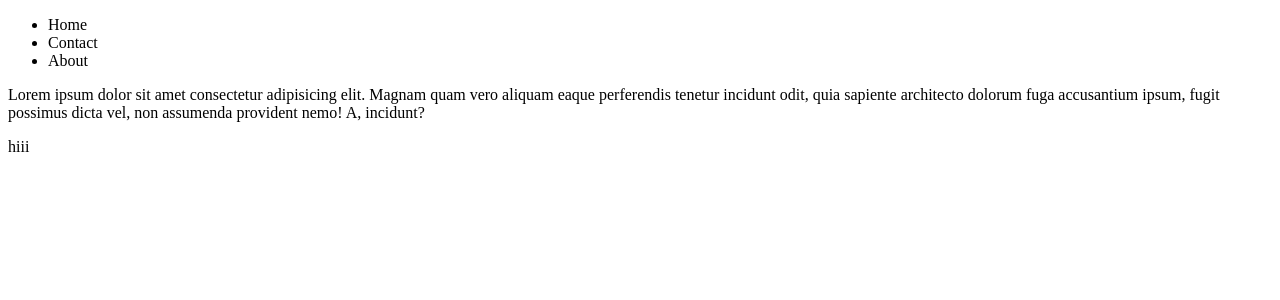
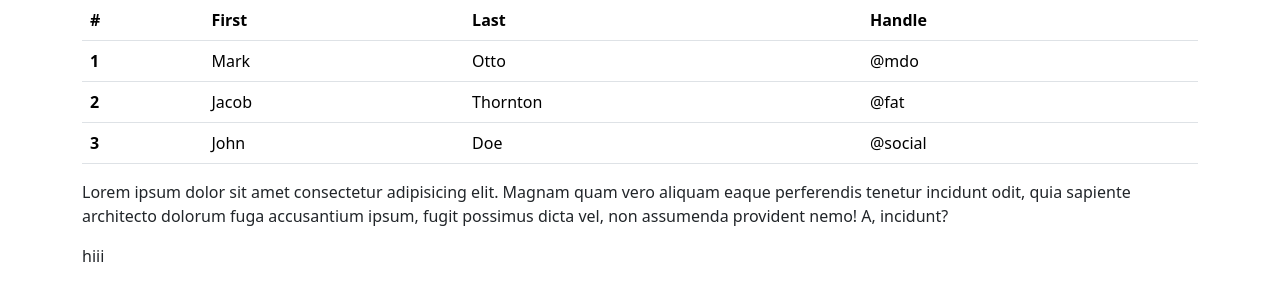
Before and after one commit to Raktimb98/JavaScript, a website with bundled scripts: page index.html in a window 1280 px wide. Built offline with nearby package versions, Linux system fonts and the light colour scheme.

Commit message:
Table navigation

```diff
--- a/index.html
+++ b/index.html
@@ -1,25 +1,62 @@
 <!DOCTYPE html>
 <html lang="en">
+
 <head>
     <meta charset="UTF-8">
     <meta name="viewport" content="width=device-width, initial-scale=1.0">
+    <link href="https://cdn.jsdelivr.net/npm/bootstrap@5.3.5/dist/css/bootstrap.min.css" rel="stylesheet" integrity="sha384-SgOJa3DmI69IUzQ2PVdRZhwQ+dy64/BUtbMJw1MZ8t5HZApcHrRKUc4W0kG879m7" crossorigin="anonymous">
     <title>JavaScript</title>
 </head>
+
 <body>
-    <nav>
+    <!-- <nav>
         <ul>
             <li>Home</li>
             <li>Contact</li>
             <li>About</li>
         </ul>
-    </nav>
+    </nav> -->
     <div class="container">
+        <table class="table">
+            <thead>
+                <tr>
+                    <th scope="col">#</th>
+                    <th scope="col">First</th>
+                    <th scope="col">Last</th>
+                    <th scope="col">Handle</th>
+                </tr>
+            </thead>
+            <tbody>
+                <tr>
+                    <th scope="row">1</th>
+                    <td>Mark</td>
+                    <td>Otto</td>
+                    <td>@mdo</td>
+                </tr>
+                <tr>
+                    <th scope="row">2</th>
+                    <td>Jacob</td>
+                    <td>Thornton</td>
+                    <td>@fat</td>
+                </tr>
+                <tr>
+                    <th scope="row">3</th>
+                    <td>John</td>
+                    <td>Doe</td>
+                    <td>@social</td>
+                </tr>
+            </tbody>
+        </table>
         <p>
-            Lorem ipsum dolor sit amet consectetur adipisicing elit. Magnam quam vero aliquam eaque perferendis tenetur incidunt odit, quia sapiente architecto dolorum fuga accusantium ipsum, fugit possimus dicta vel, non assumenda provident nemo! A, incidunt?
+            Lorem ipsum dolor sit amet consectetur adipisicing elit. Magnam quam vero aliquam eaque perferendis tenetur
+            incidunt odit, quia sapiente architecto dolorum fuga accusantium ipsum, fugit possimus dicta vel, non
+            assumenda provident nemo! A, incidunt?
         </p>
         <span>hiii</span>
     </div>
 
     <script src="./index.js"></script>
+    <script src="https://cdn.jsdelivr.net/npm/bootstrap@5.3.5/dist/js/bootstrap.bundle.min.js" integrity="sha384-k6d4wzSIapyDyv1kpU366/PK5hCdSbCRGRCMv+eplOQJWyd1fbcAu9OCUj5zNLiq" crossorigin="anonymous"></script>
 </body>
+
 </html>
--- a/index.js
+++ b/index.js
@@ -332,11 +332,16 @@
 // console.log(document.body.parentElement);
 
 //* Element only navigation
-const changeBodyRed = () => {
-    document.body.firstElementChild.style.background = "red";
-}
+// const changeBodyRed = () => {
+//     document.body.firstElementChild.style.background = "red";
+// }
 
 
-let b = document.body;
-console.log("First child of b is: ", b.firstChild);
-console.log("First Element child of b is: ", b.firstElementChild);
+// let b = document.body;
+// console.log("First child of b is: ", b.firstChild);
+// console.log("First Element child of b is: ", b.firstElementChild);
+
+//* Table navigation
+let t = document.body.firstElementChild.firstElementChild;
+console.log(t)
+console.log(t.rows)
```
